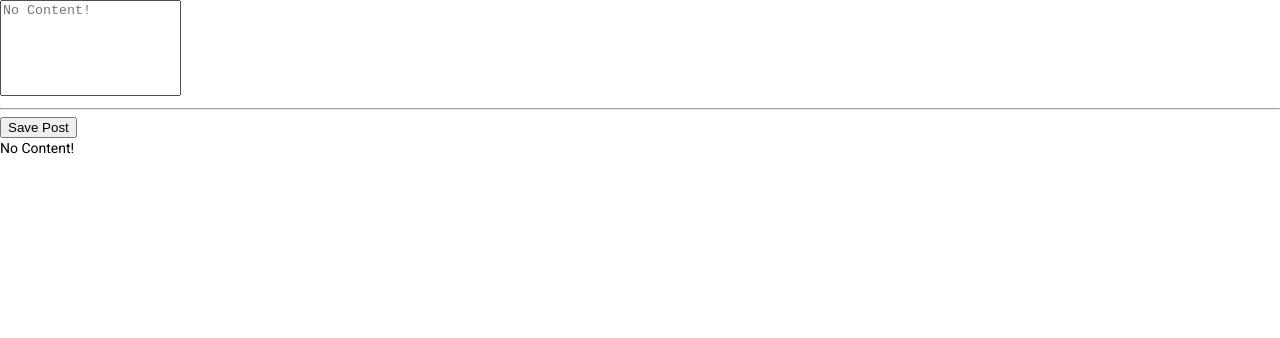
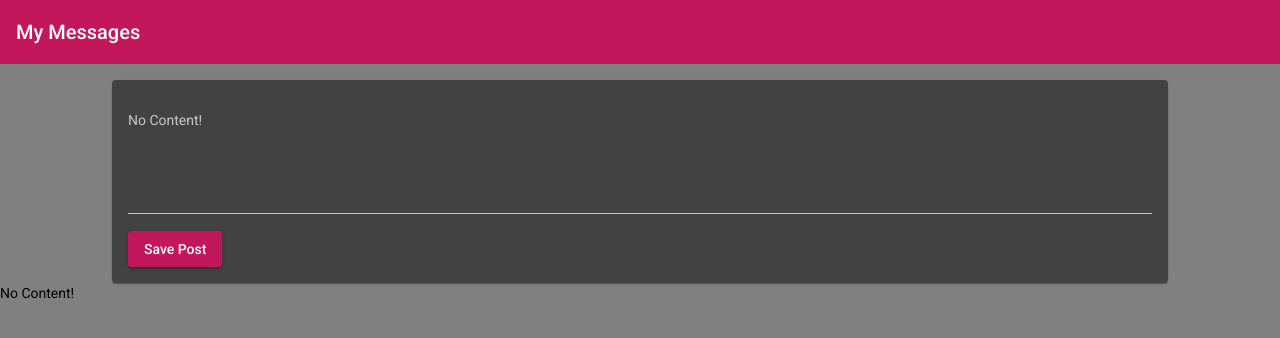
Before and after one commit to psyzed/MEAN-Powered-BlogSite, an Angular app: page / in a window 1280 px wide. Shown: the top 338 px of the page. Built offline with nearby package versions, Linux system fonts and the light colour scheme.

Commit message:
Added angular material and a header component

```diff
--- a/src/app/app.component.css
+++ b/src/app/app.component.css
@@ -0,0 +1,3 @@
+main {
+  margin-top: 1rem;
+}
--- a/src/app/app.component.html
+++ b/src/app/app.component.html
@@ -1 +1,4 @@
-<app-create-posts></app-create-posts>
+<app-header></app-header>
+<main>
+  <app-create-posts></app-create-posts>
+</main>
--- /dev/null
+++ b/src/app/header/header.component.html
@@ -0,0 +1 @@
+<mat-toolbar color="primary">My Messages</mat-toolbar>
--- /dev/null
+++ b/src/app/header/header.component.ts
@@ -0,0 +1,15 @@
+import { Component, OnInit } from '@angular/core';
+
+@Component({
+  selector: 'app-header',
+  templateUrl: './header.component.html',
+  styleUrls: ['./header.component.css']
+})
+export class HeaderComponent implements OnInit {
+
+  constructor() { }
+
+  ngOnInit(): void {
+  }
+
+}
--- a/src/app/posts/create-posts/create-posts.component.css
+++ b/src/app/posts/create-posts/create-posts.component.css
@@ -0,0 +1,9 @@
+mat-card {
+  width: 80%;
+  margin: auto;
+}
+
+mat-form-field,
+textarea {
+  width: 100%;
+}
--- a/src/app/posts/create-posts/create-posts.component.html
+++ b/src/app/posts/create-posts/create-posts.component.html
@@ -1,4 +1,15 @@
-<textarea rows="6" style="resize: none" [placeholder]="newPost" [(ngModel)]="enteredValue"></textarea>
-<hr />
-<button (click)="onAddPost()">Save Post</button>
+<mat-card>
+  <mat-form-field>
+    <textarea
+      matInput
+      rows="6"
+      style="resize: none"
+      [placeholder]="newPost"
+      [(ngModel)]="enteredValue"
+    ></textarea>
+  </mat-form-field>
+  <button mat-raised-button color="primary" (click)="onAddPost()">
+    Save Post
+  </button>
+</mat-card>
 <p>{{ newPost }}</p>
--- a/src/styles.css
+++ b/src/styles.css
@@ -1,4 +1,4 @@
 /* You can add global styles to this file, and also import other style files */
 
-html, body { height: 100%; }
+html, body { height: 100%; background-color: gray; }
 body { margin: 0; font-family: Roboto, "Helvetica Neue", sans-serif; }
```
Also changed, not shown: src/app/app.module.ts (+17 -3 lines), src/app/header/header.component.css (added), 1 other file (tests, documents, lock files or other folders).
